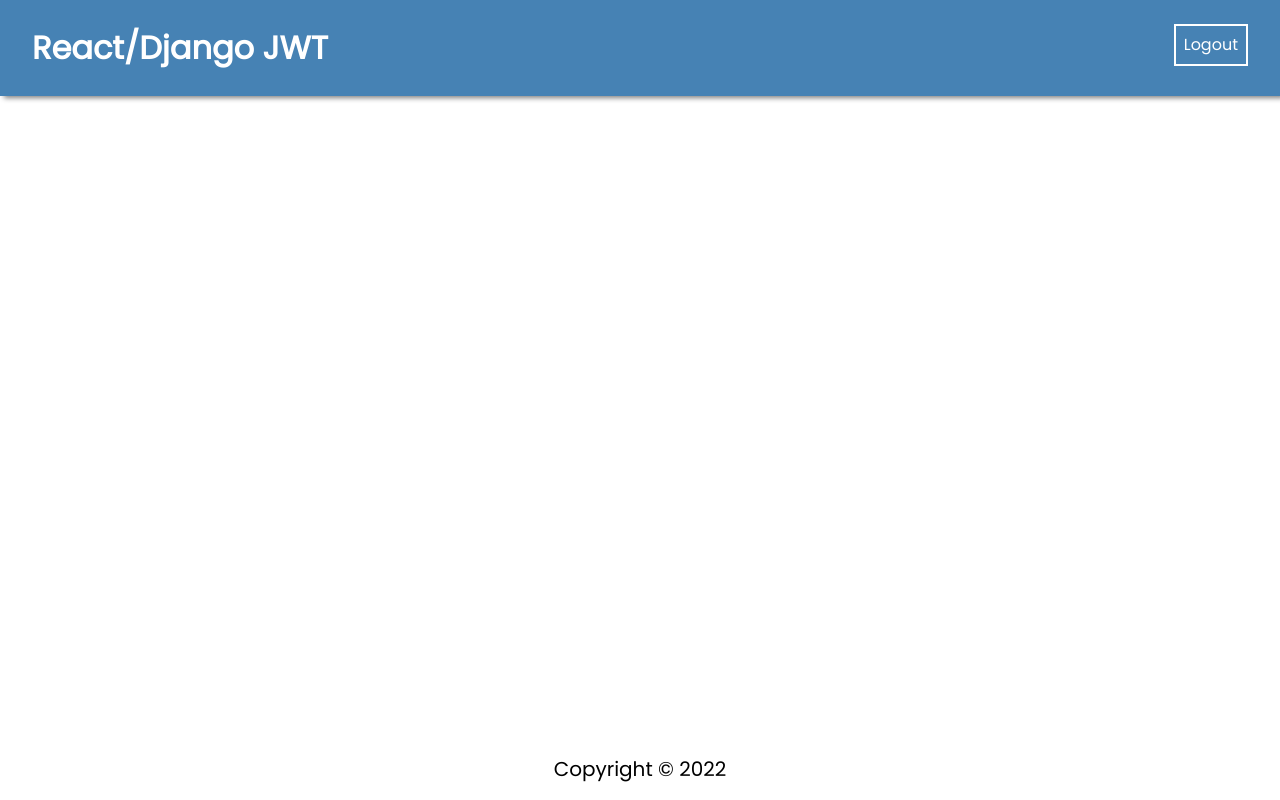
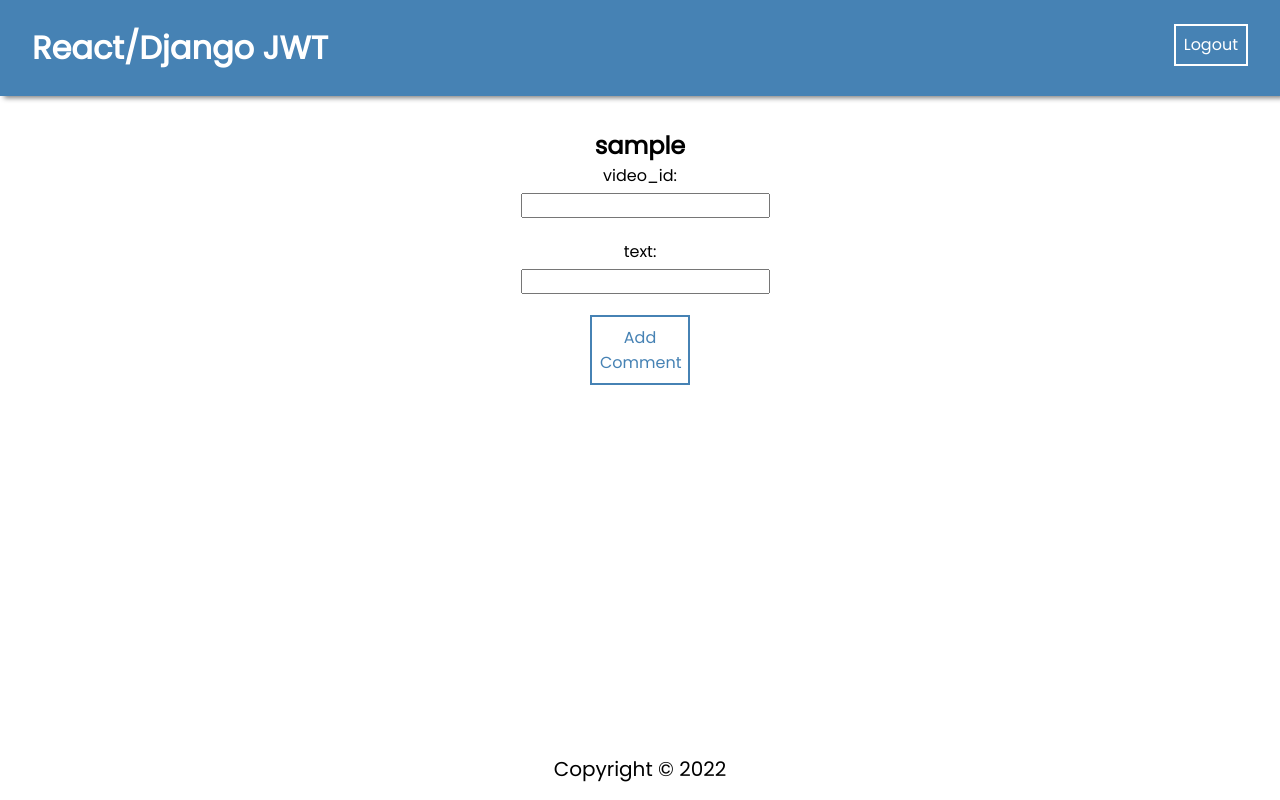
Before and after one commit to collstewart30/YouTube_Clone, a React (Create React App) app in the folder frontend/: page /addcomment in a window 1280 px wide. Built offline with nearby package versions, Linux system fonts and the light colour scheme; sample sign-in values are in the browser's storage.

Commit message:
Added AddCommentPage following code demo

```diff
--- a/frontend/src/App.js
+++ b/frontend/src/App.js
@@ -6,6 +6,7 @@
 import HomePage from "./pages/HomePage/HomePage";
 import LoginPage from "./pages/LoginPage/LoginPage";
 import RegisterPage from "./pages/RegisterPage/RegisterPage";
+import AddCommentPage from "./pages/AddCommentPage/AddCommentPage";
 
 // Component Imports
 import Navbar from "./components/NavBar/NavBar";
@@ -32,6 +33,13 @@
         />
         <Route path="/register" element={<RegisterPage />} />
         <Route path="/login" element={<LoginPage />} />
+        <Route
+          path="/addcomment"
+          element={
+            <PrivateRoute>
+              <AddCommentPage />
+            </PrivateRoute>}
+        />
       </Routes>
       <Footer />
     </div>
--- /dev/null
+++ b/frontend/src/pages/AddCommentPage/AddCommentPage.js
@@ -0,0 +1,60 @@
+import React from 'react';
+import { useNavigate } from 'react-router-dom';
+import axios from 'axios';
+
+import useAuth from '../../hooks/useAuth';
+import useCustomForm from '../../hooks/useCustomForm';
+
+let initialValues = {
+    "video_id": "",
+    "text": ""
+}
+
+const AddCommentPage = () =>{
+    const [user, token] = useAuth()
+    const navigate = useNavigate()
+    const [formData, handleInputChange, handleSubmit] = useCustomForm(initialValues, postNewComment)
+
+    async function postNewComment(){
+        try {
+            let response = await axios.post("http://127.0.0.1:8000/api/comments/", formData, {
+                headers:{
+                    Authorization: 'Bearer ' + token
+                }
+            })
+            navigate("/")
+        } catch (error) {
+            console.log(error)
+        }
+    }
+
+    return(
+        <div className="container">
+            <h2>{user.username}</h2>
+            <form className='form' onSubmit={handleSubmit}>
+                <label>
+                    video_id:{" "}
+                    <input
+                        type='text'
+                        name='video_id'
+                        value={formData.video_id}
+                        onChange={handleInputChange}
+                        />
+                </label>
+                <label>
+                    text:{" "}
+                    <input
+                        type='text'
+                        name='text'
+                        value={formData.video_id}
+                        onChange={handleInputChange}
+                        />
+                </label>
+                <button>Add Comment</button>
+            </form>
+        </div>
+    )
+
+}
+
+export default AddCommentPage
--- a/frontend/src/pages/HomePage/HomePage.js
+++ b/frontend/src/pages/HomePage/HomePage.js
@@ -1,6 +1,7 @@
 import React from "react";
 import { useEffect, useState } from "react";
 import useAuth from "../../hooks/useAuth";
+import { Link } from "react-router-dom";
 
 import axios from "axios";
 
@@ -10,6 +11,8 @@
   //TODO: Add an AddCars Page to add a car for a logged in user's garage
   const [user, token] = useAuth();
   const [cars, setCars] = useState([]);
+  console.log(user);
+  console.log(token);
 
   useEffect(() => {
     const fetchCars = async () => {
@@ -29,6 +32,7 @@
   return (
     <div className="container">
       <h1>Home Page for {user.username}!</h1>
+      <Link to="/addcomment">Add Comment</Link>
       {cars &&
         cars.map((car) => (
           <p key={car.id}>
```
